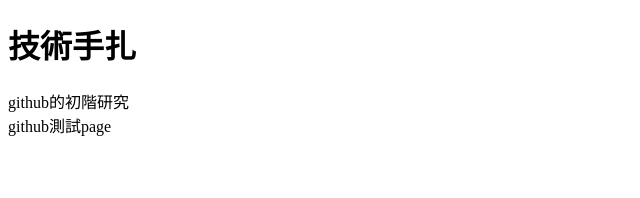
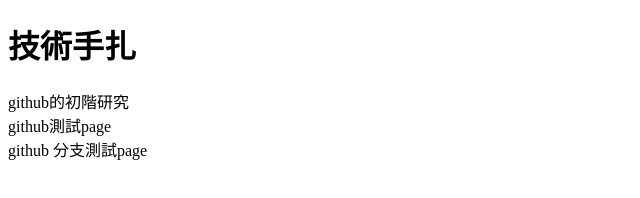
Before and after one commit to shiloz/mackliu.github.io, a plain HTML site: page index.html in a window 1280 px wide. Shown: the whole page, without its empty margins (0-640 px from the left). Drawn offline with Linux system fonts and the light colour scheme.

Commit message:
分支測試

```diff
--- a/index.html
+++ b/index.html
@@ -9,5 +9,6 @@
 <h1>技術手扎</h1>
 <article>github的初階研究</article>
 <article>github測試page</article>
+<article>github 分支測試page</article>
 </body>
 </html>
```
